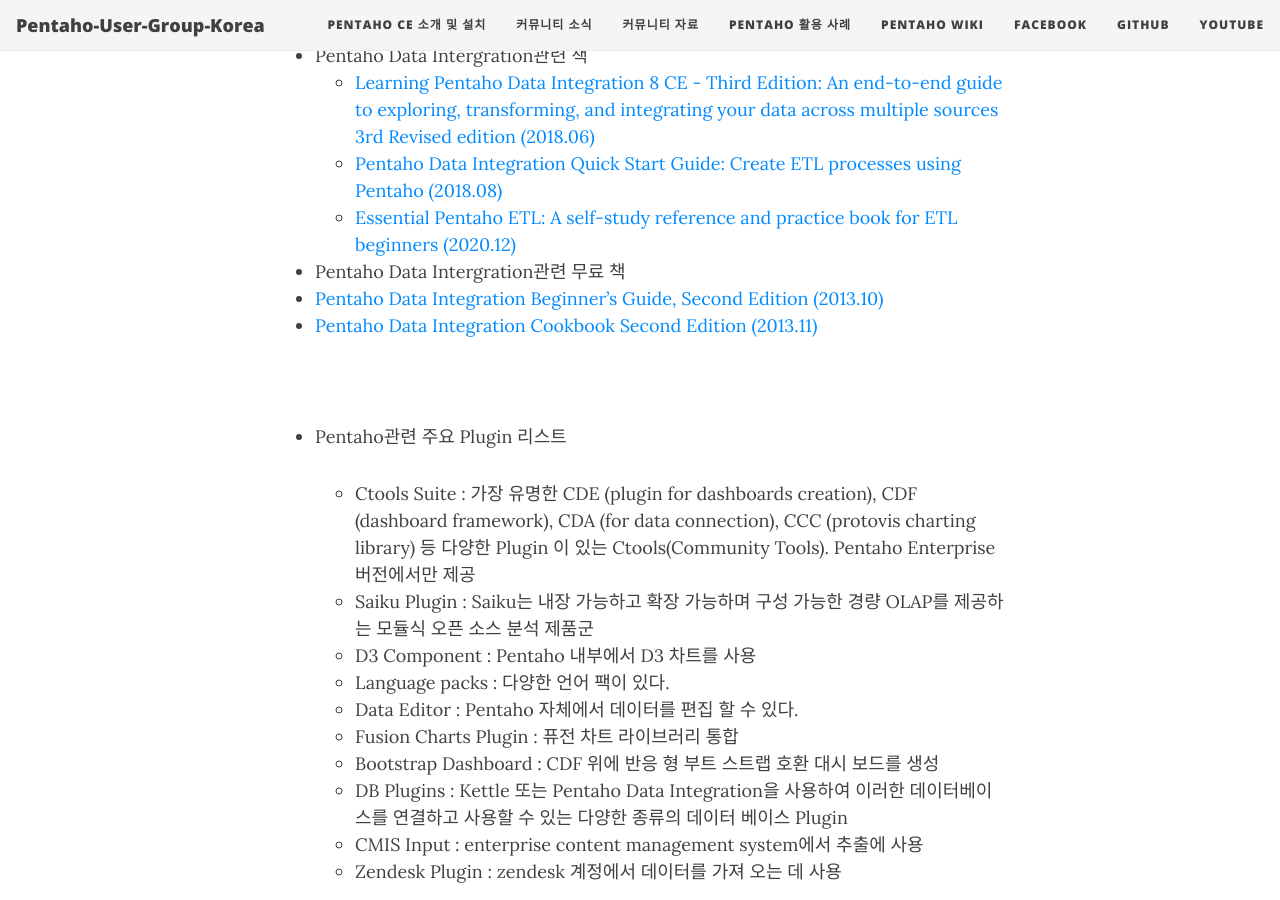
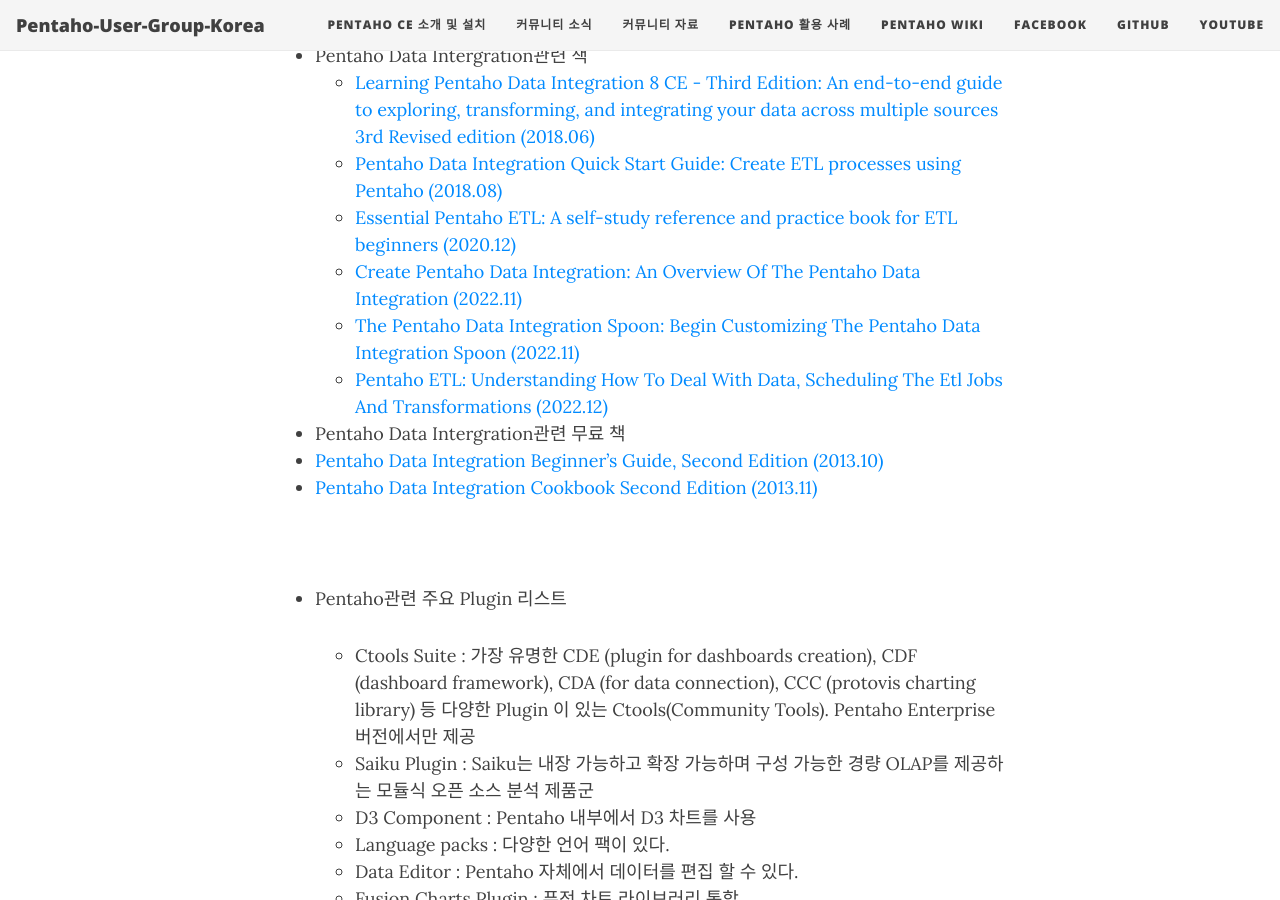
Before and after one commit to Pentaho-User-Group-Korea/Pentaho-User-Group-Korea.github.io, a Jekyll site: the page built from reference.md, in a window 1280 px wide and 900 px high, scrolled down 3055 px. Built offline with Jekyll 4.4.1, drawn with Linux system fonts in a browser that asks for light colours; nearby versions of some CDN libraries.

Commit message:
Update reference.md

```diff
--- a/reference.md
+++ b/reference.md
@@ -87,6 +87,9 @@ title: 커뮤니티 자료
   * [Learning Pentaho Data Integration 8 CE - Third Edition: An end-to-end guide to exploring, transforming, and integrating your data across multiple sources 3rd Revised edition (2018.06)](https://www.amazon.com/Learning-Pentaho-Data-Integration-end/dp/178829243X/)
   * [Pentaho Data Integration Quick Start Guide: Create ETL processes using Pentaho (2018.08)](https://www.amazon.com/Pentaho-Integration-Quick-Start-Guide/dp/1789343321/)
   * [Essential Pentaho ETL: A self-study reference and practice book for ETL beginners (2020.12)](https://www.amazon.com/Essential-Pentaho-ETL-self-study-reference-ebook/dp/B08RB8X4Y7/ref=sr_1_8?crid=1Q8WWSV63M3RV&keywords=pentaho&qid=1672276457&s=books&sprefix=pentho%2Cstripbooks-intl-ship%2C240&sr=1-8)
+  * [Create Pentaho Data Integration: An Overview Of The Pentaho Data Integration (2022.11)](https://www.amazon.com/Create-Pentaho-Data-Integration-Overview/dp/B0BMT47D1D/ref=sr_1_5?crid=1Q8WWSV63M3RV&keywords=pentaho&qid=1672276457&s=books&sprefix=pentho%2Cstripbooks-intl-ship%2C240&sr=1-5)
+  * [The Pentaho Data Integration Spoon: Begin Customizing The Pentaho Data Integration Spoon (2022.11)](https://www.amazon.com/Pentaho-Data-Integration-Spoon-Customizing/dp/B0BMT43BNP/ref=sr_1_3?crid=1Q8WWSV63M3RV&keywords=pentaho&qid=1672276457&s=books&sprefix=pentho%2Cstripbooks-intl-ship%2C240&sr=1-3)
+  * [Pentaho ETL: Understanding How To Deal With Data, Scheduling The Etl Jobs And Transformations (2022.12)](https://www.amazon.com/Pentaho-ETL-Understanding-Scheduling-Transformations/dp/B0BPGQ6WVD/ref=sr_1_1?crid=1Q8WWSV63M3RV&keywords=pentaho&qid=1672276457&s=books&sprefix=pentho%2Cstripbooks-intl-ship%2C240&sr=1-1)
    <br/>
 * Pentaho Data Intergration관련 무료 책
  * [Pentaho Data Integration Beginner's Guide, Second Edition (2013.10)](https://github.com/happyapple668/gavin-repo/blob/master/books/BI/Kettle/Pentaho%20Data%20Integration%20Beginner's%20Guide%2C%20Second%20Edition.pdf?fbclid=IwAR1zP9-fQ_4Qp8jvlXg00KQDnv7reLwdoi1DzHcQWAd7e11X66_4HTOLORY/)
```
